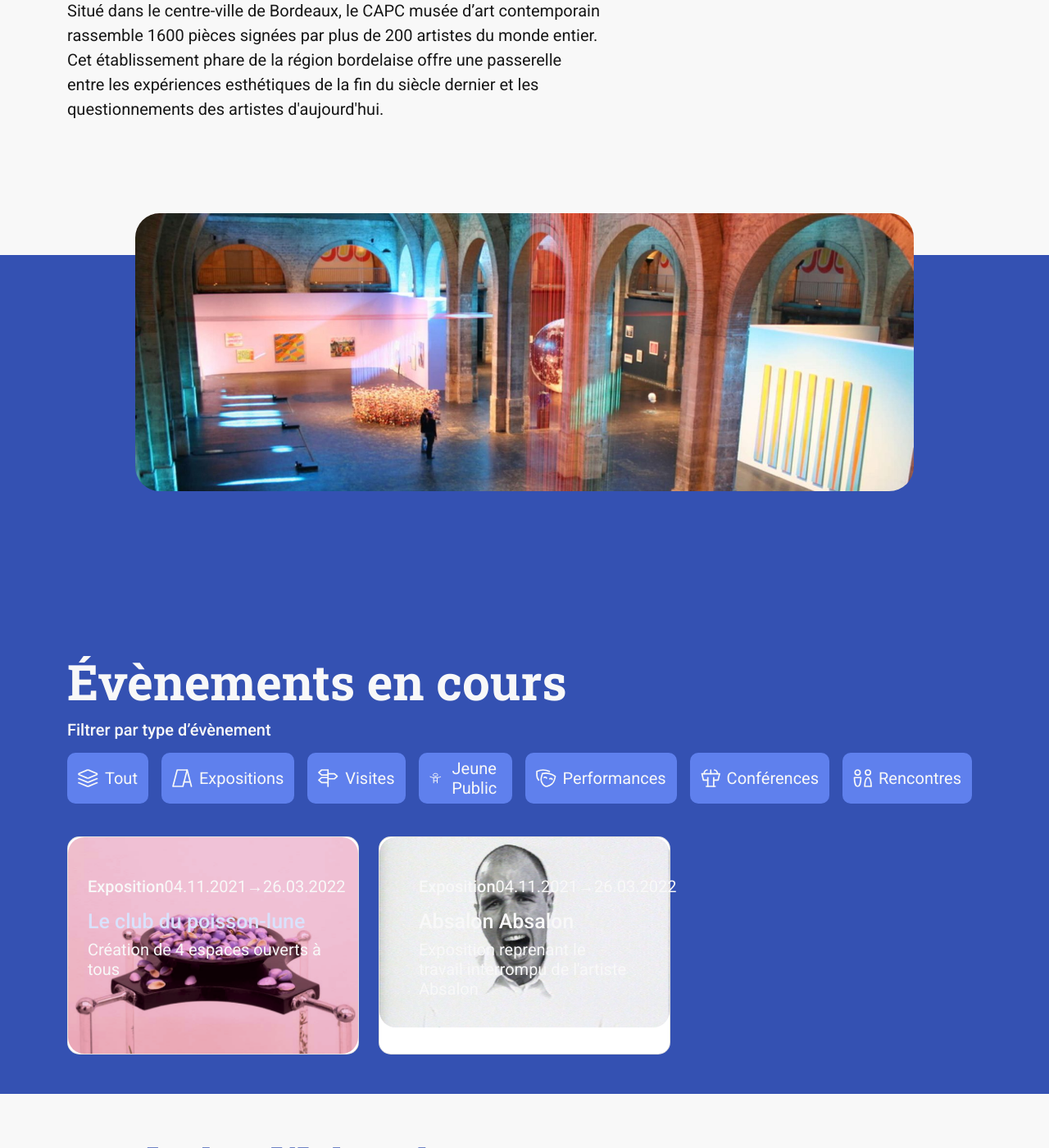
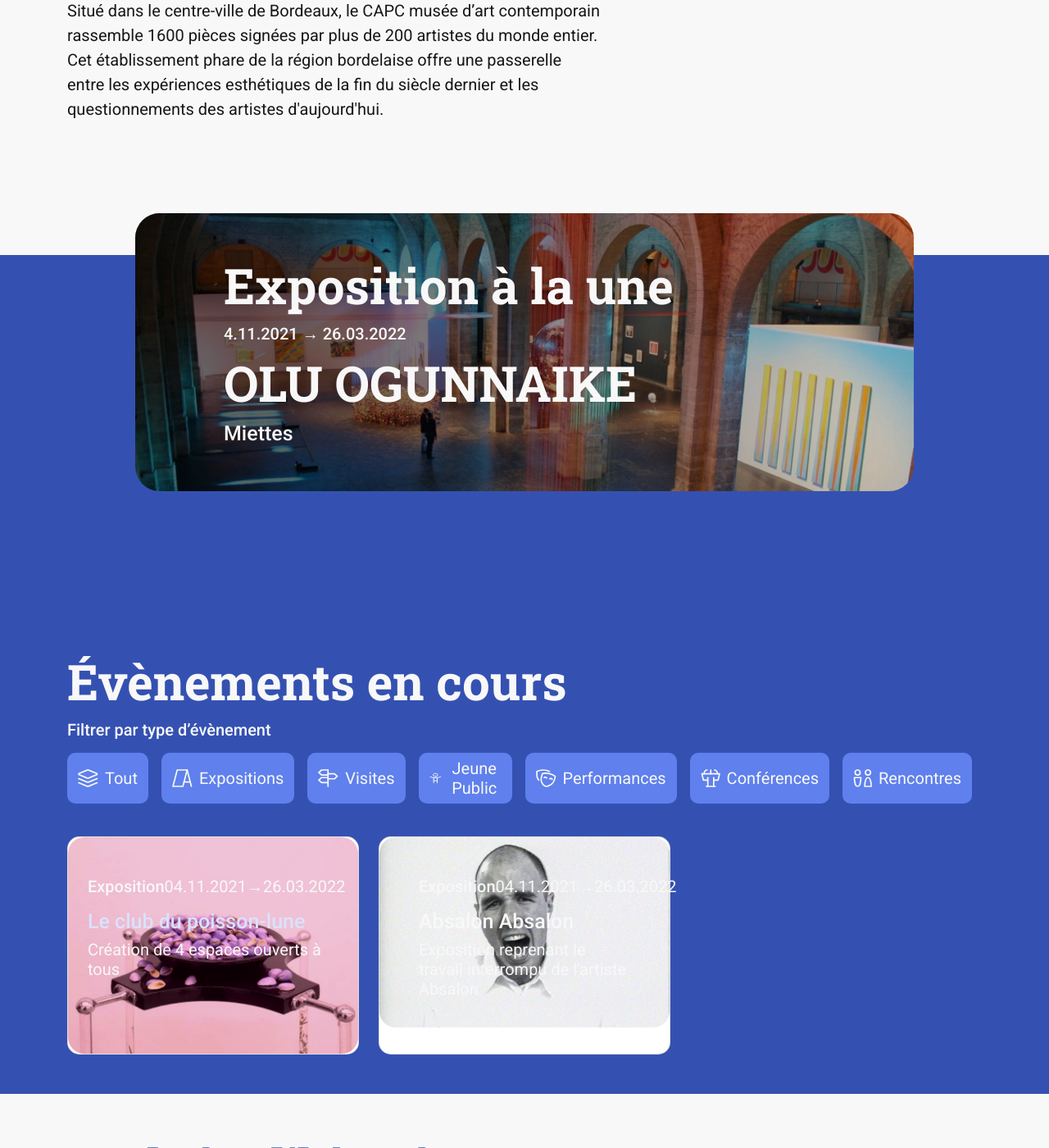
Before and after one commit to studio-beauvoir/jekyll-capc, a Jekyll site: the page built from _pages/index.html, in a window 1280 px wide and 1400 px high, scrolled down 390 px. Shown: the whole window at 82% size. Built offline with Jekyll 4.4.1, drawn with Linux system fonts in a browser that asks for light colours.

Commit message:
overlay hero

```diff
--- a/_includes/sections/home/hero.html
+++ b/_includes/sections/home/hero.html
@@ -13,7 +13,7 @@
         <div class="row justify-content-center">
             <div class="heroUne rounded-30 col-10 overflow-hidden">
                 <img src="/assets/img/image_hero.jpg" alt="Exposition à la Une" class="heroUne_img img-fluid ">
-
+                <div class="heroUne_overlay"></div>
                 <div class="heroUne_text  text-b-1 ps-5">
                     <div class="heroUne_textTop pt-5 ps-5">
                         <h2>Exposition à la une</h2>
--- a/_sass/sections/home/hero.scss
+++ b/_sass/sections/home/hero.scss
@@ -29,26 +29,35 @@
         .heroUne {
         }
 
+        .heroUne_overlay {
+            left: 0;
+            top: 0;
+            height: 100%;
+            width: 100%;
+            position: absolute;
+            background: linear-gradient(to right, rgba(0, 0, 0, 0.6) 20%, rgba(0, 0, 0, 0.2));
+        }
         .heroUne_img {
+            display: block;
             top: 0;
             left: 0;
             object-fit: contain;
             position: absolute;
             transition: 200ms linear;
-            &:before {
-                position: absolute;
-                background: linear-gradient(to right, rgba(0, 0, 0, 0.6) 20%, rgba(0, 0, 0, 0.2));
-            }
+
         }
+        .heroUne_text {
+            position: relative;
+            z-index: 10;
+        }
+
         &:hover {
             .heroUne_img {
                 transform: scale(1.1);
             }
         }
 
-        .heroUne_text {
-            z-index: 10;
-        }
+
     }
 
 }
```
